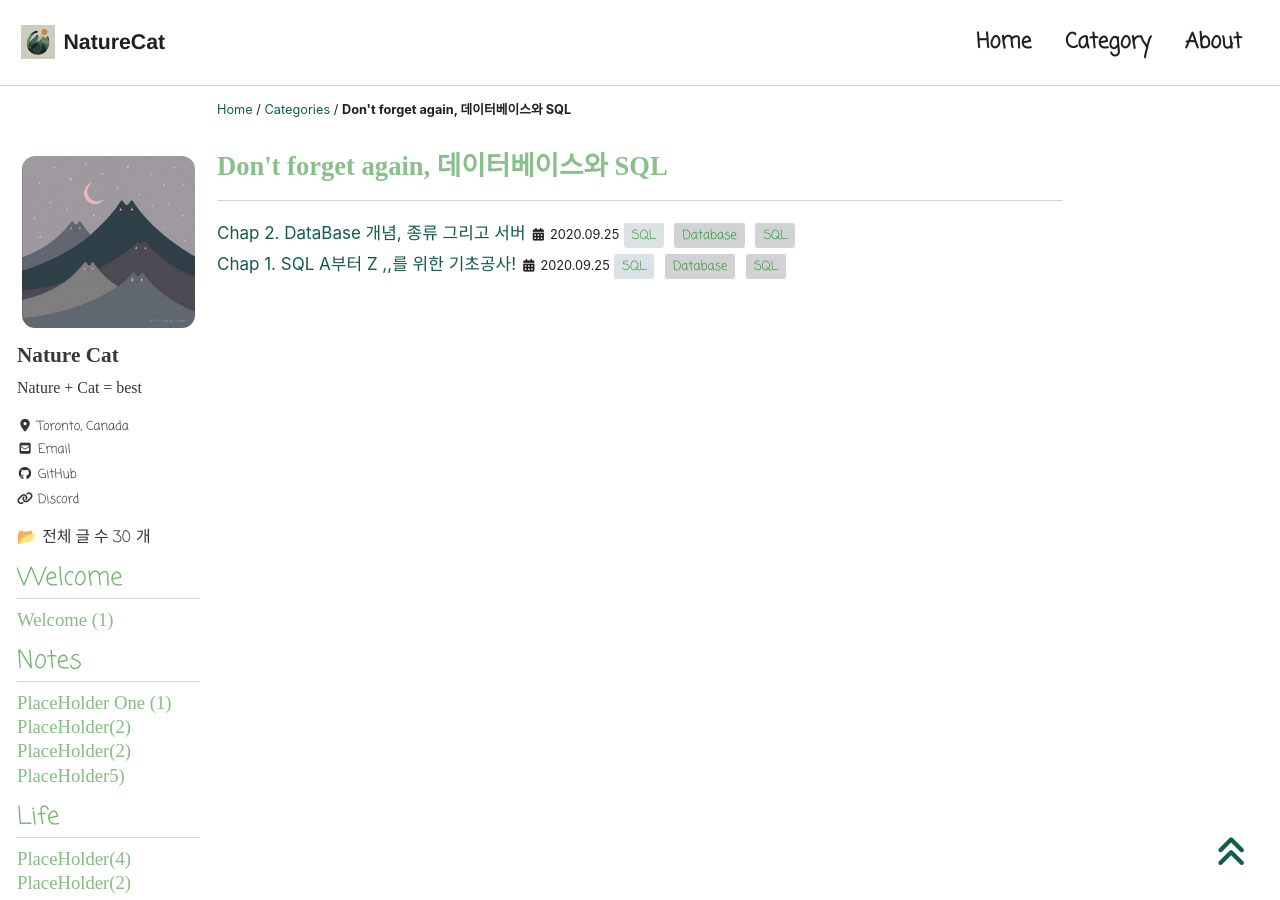
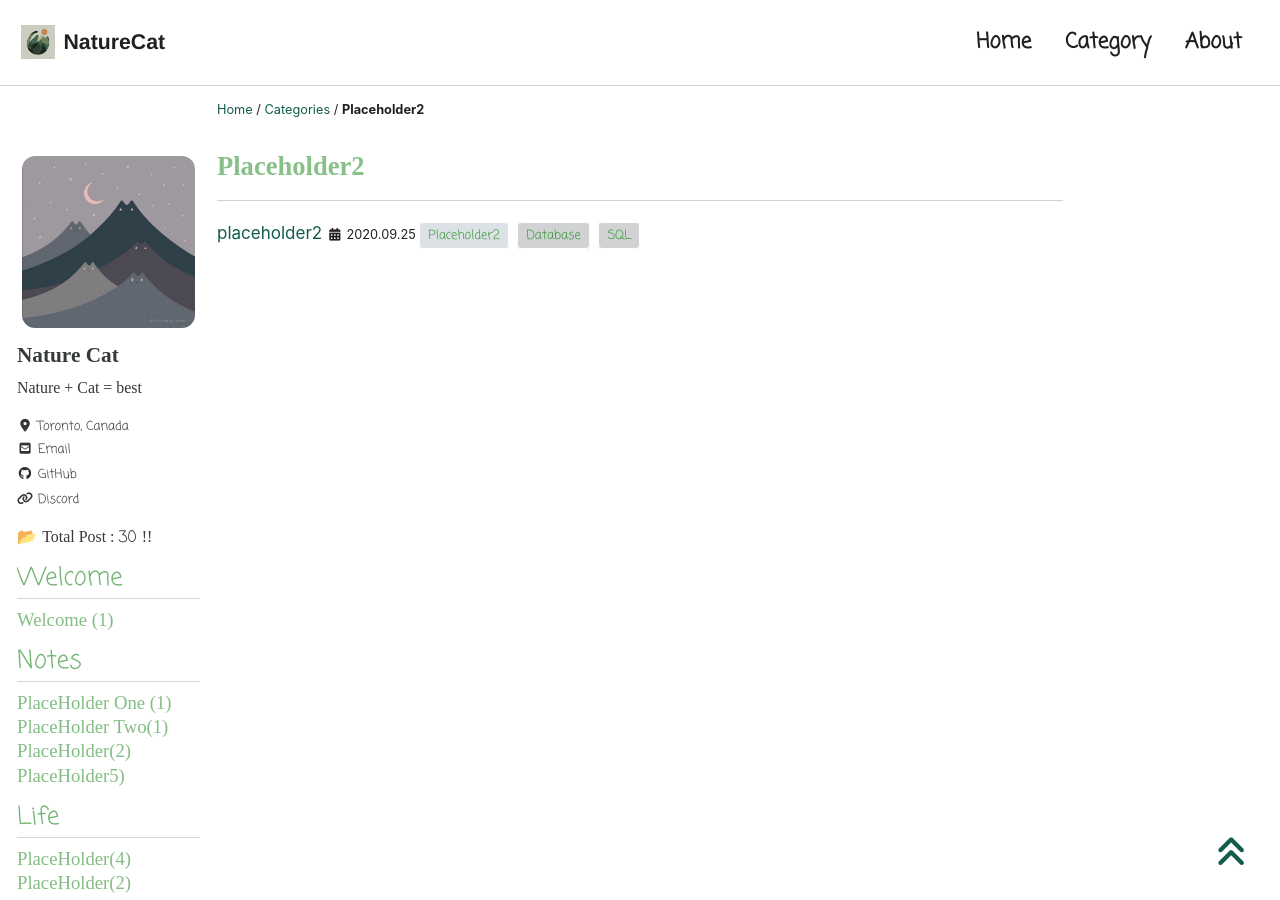
Before and after one commit to binyoon99/binyoon99.github.io, a Jekyll site: the page built from _pages/categories/category-placeholder2.md, in a window 1280 px wide and 900 px high. Built offline with Jekyll 4.4.1, drawn with Linux system fonts in a browser that asks for light colours; cached includes are drawn as plain includes; nearby versions of some CDN libraries; some web fonts are replaced.

Commit message:
placeholder2

```diff
--- a/_includes/nav_list_main
+++ b/_includes/nav_list_main
@@ -5,7 +5,7 @@
   <label for="ac-toc">{{ site.data.ui-text[site.locale].menu_label }}</label>
   <ul class="nav__items" id="category_tag_menu">
       <li>
-            📂 <span style="font-family:'Cafe24Oneprettynight';">전체 글 수</style> <span style="font-family:'Coming Soon';">{{sum}}</style> <span style="font-family:'Cafe24Oneprettynight';">개</style>
+            📂 <span style="font-family:'Cafe24Oneprettynight';">Total Post : </style> <span style="font-family:'Coming Soon';">{{sum}}</style> <span style="font-family:'Cafe24Oneprettynight';"> !!</style>
       </li>
       <li>
         <span class="nav__sub-title">Welcome</span>
@@ -28,8 +28,8 @@
             </ul>
             <ul>
                 {% for category in site.categories %}
-                    {% if category[0] == "SQL" %}
-                        <li><a href="/categories/sql" class="">PlaceHolder({{category[1].size}})</a></li>
+                    {% if category[0] == "Placeholder2" %}
+                        <li><a href="/categories/placeholder2" class="">PlaceHolder Two({{category[1].size}})</a></li>
                     {% endif %}
                 {% endfor %}
             </ul>
--- a/_pages/categories/category-sql.md
+++ b/_pages/categories/category-placeholder2.md
@@ -1,7 +1,7 @@
 ---
-title: "Don't forget again, 데이터베이스와 SQL"
+title: "Placeholder2"
 layout: archive
-permalink: categories/sql
+permalink: categories/placeholder2
 author_profile: true
 sidebar_main: true
 ---
@@ -10,5 +10,5 @@ sidebar_main: true
 
 ***
 
-{% assign posts = site.categories.SQL %}
+{% assign posts = site.categories.Placeholder2 %}
 {% for post in posts %} {% include archive-single2.html type=page.entries_layout %} {% endfor %}
--- a/_posts/Notes/SQL/2022-10-04-mysql01.md
+++ b/_posts/Notes/Placeholder2/2022-10-04-mysql01.md
@@ -1,9 +1,9 @@
 ---
-title:  "Chap 1. SQL A부터 Z ,,를 위한 기초공사!"
-excerpt: "인간은 왜 ,, 망각의 동물일까?"
+title:  "placeholder2 "
+excerpt: "note placeholder2"
 
 categories:
-  - SQL
+  - Placeholder2
 tags:
   - [Database, SQL]
 
```
Also changed, not shown: _pages/categories/category-placeholder1.md (renamed from _pages/categories/category-placeholder.md), _posts/Notes/Placeholder2/2022-10-05-mysql02.md (renamed from _posts/Notes/SQL/2022-10-05-mysql02.md).
